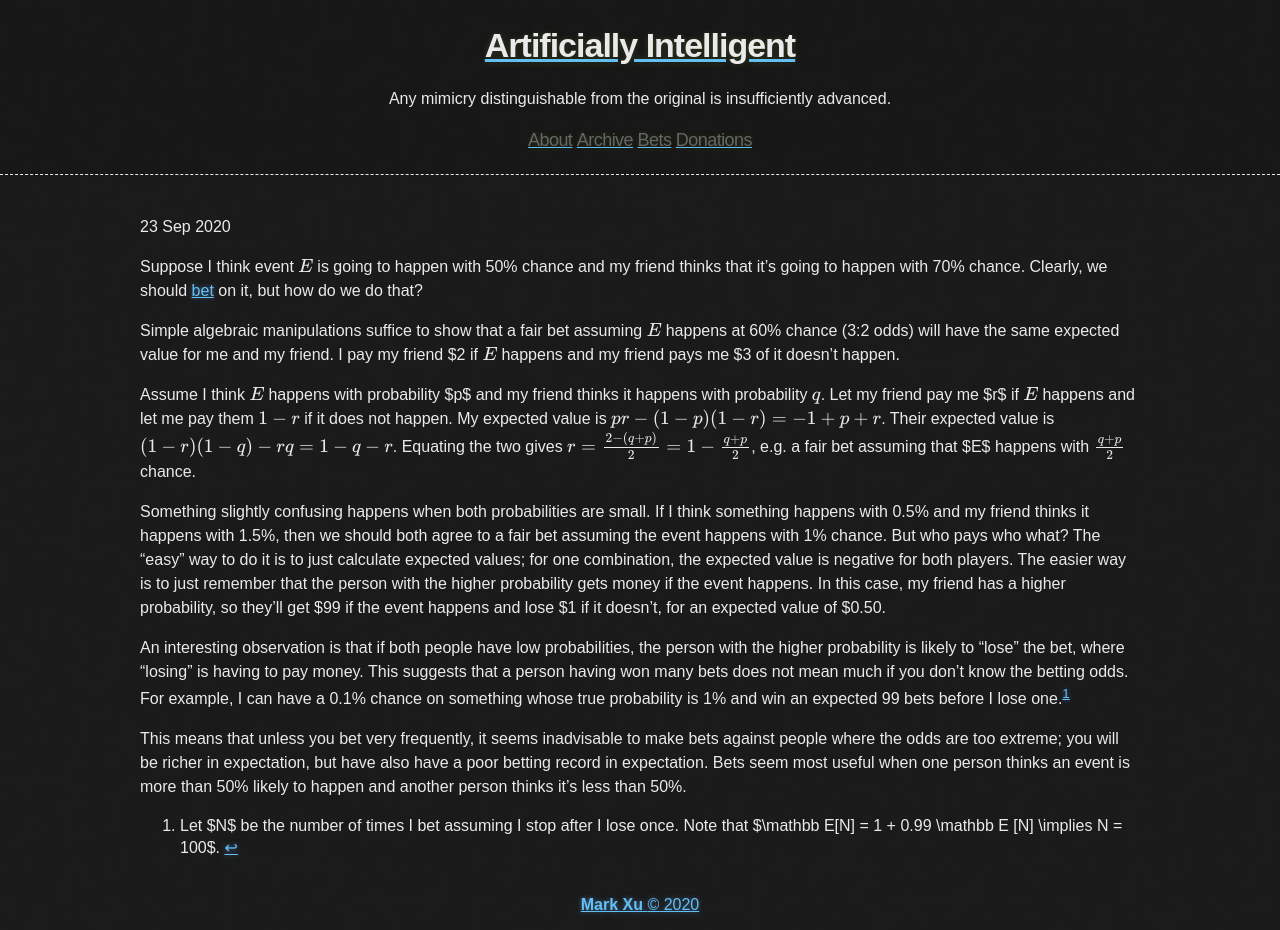
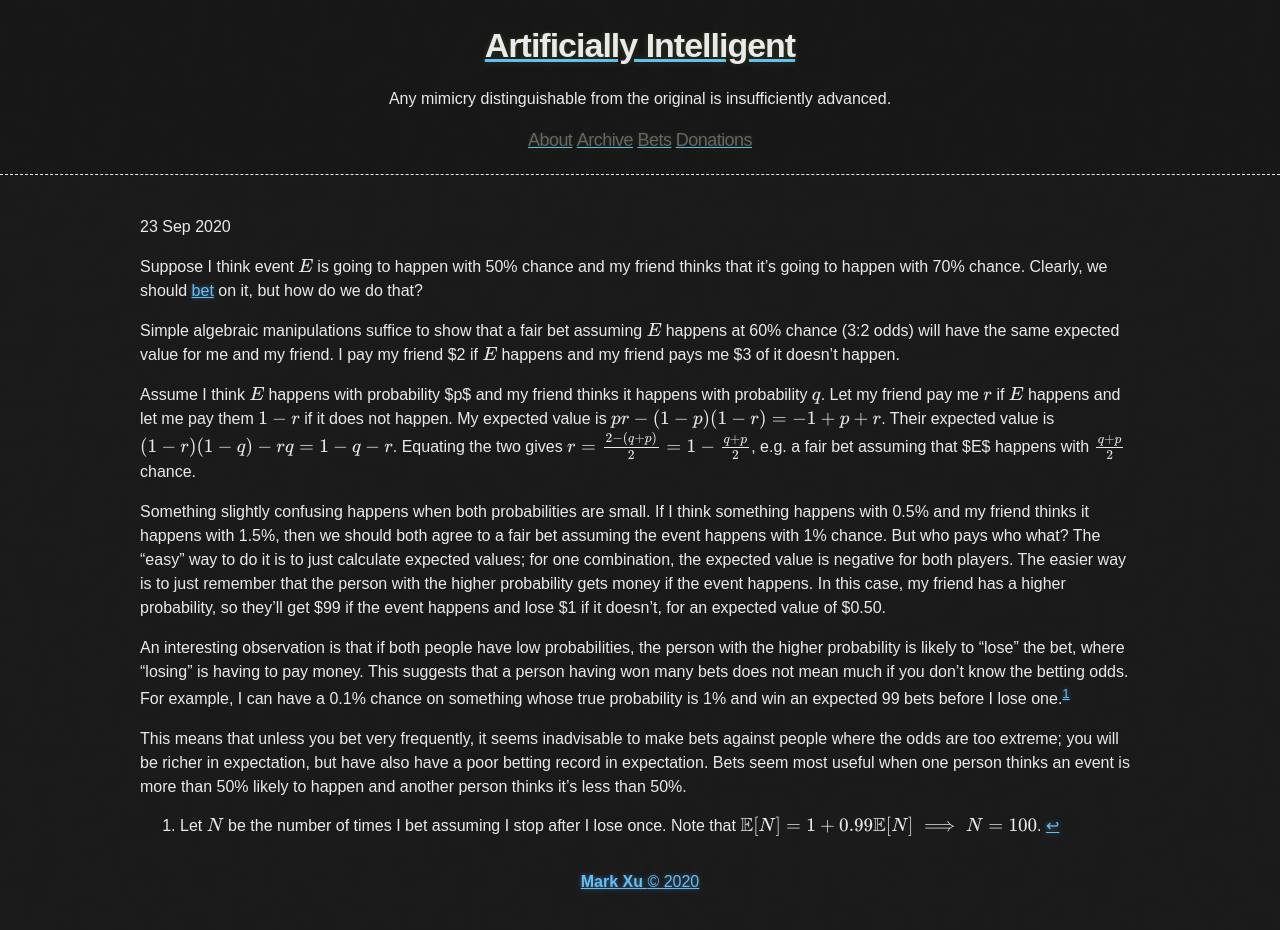
Before and after one commit to tocttou/hacker-blog, a Jekyll site: the page built from _posts/2020-9-22-How-to-Construct-Bets.md, in a window 1280 px wide. Built offline with Jekyll 4.4.1, drawn with Linux system fonts in a browser that asks for light colours; formulas are drawn with MathJax 3; after the commit the page ends 907 px from its top, so only the background shows below that.

```diff
--- a/_posts/2020-9-22-How-to-Construct-Bets.md
+++ b/_posts/2020-9-22-How-to-Construct-Bets.md
@@ -10,7 +10,7 @@ Suppose I think event $$E$$ is going to happen with 50% chance and my friend thi
 
 Simple algebraic manipulations suffice to show that a fair bet assuming $$E$$ happens at 60% chance (3:2 odds) will have the same expected value for me and my friend. I pay my friend \$2 if $$E$$ happens and my friend pays me \$3 of it doesn't happen.
 
-Assume I think $$E$$ happens with probability $p$ and my friend thinks it happens with probability $$q$$. Let my friend pay me $r$ if $$E$$ happens and let me pay them $$1-r$$ if it does not happen. My expected value is $$pr - (1 - p)(1 - r)= -1 + p + r$$. Their expected value is $$(1-r)(1-q) - rq = 1 - q - r$$. Equating the two gives $$r = \frac{2 - (q + p)}{2} = 1 - \frac{q + p}{2}$$, e.g. a fair bet assuming that $E$ happens with $$\frac{q + p}{2}$$ chance.
+Assume I think $$E$$ happens with probability $p$ and my friend thinks it happens with probability $$q$$. Let my friend pay me $$r$$ if $$E$$ happens and let me pay them $$1-r$$ if it does not happen. My expected value is $$pr - (1 - p)(1 - r)= -1 + p + r$$. Their expected value is $$(1-r)(1-q) - rq = 1 - q - r$$. Equating the two gives $$r = \frac{2 - (q + p)}{2} = 1 - \frac{q + p}{2}$$, e.g. a fair bet assuming that $E$ happens with $$\frac{q + p}{2}$$ chance.
 
 Something slightly confusing happens when both probabilities are small. If I think something happens with 0.5% and my friend thinks it happens with 1.5%, then we should both agree to a fair bet assuming the event happens with 1% chance. But who pays who what? The "easy" way to do it is to just calculate expected values; for one combination, the expected value is negative for both players. The easier way is to just remember that the person with the higher probability gets money if the event happens. In this case, my friend has a higher probability, so they'll get \$99 if the event happens and lose \$1 if it doesn't, for an expected value of \$0.50.
 
@@ -18,4 +18,4 @@ An interesting observation is that if both people have low probabilities, the pe
 
 This means that unless you bet very frequently, it seems inadvisable to make bets against people where the odds are too extreme; you will be richer in expectation, but have also have a poor betting record in expectation. Bets seem most useful when one person thinks an event is more than 50% likely to happen and another person thinks it's less than 50%.
 
-[^1]: Let $N$ be the number of times I bet assuming I stop after I lose once. Note that $\mathbb E[N] = 1 + 0.99 \mathbb E [N] \implies N = 100$.
+[^1]: Let $$N$$ be the number of times I bet assuming I stop after I lose once. Note that $$\mathbb E[N] = 1 + 0.99 \mathbb E [N] \implies N = 100$$.
```
